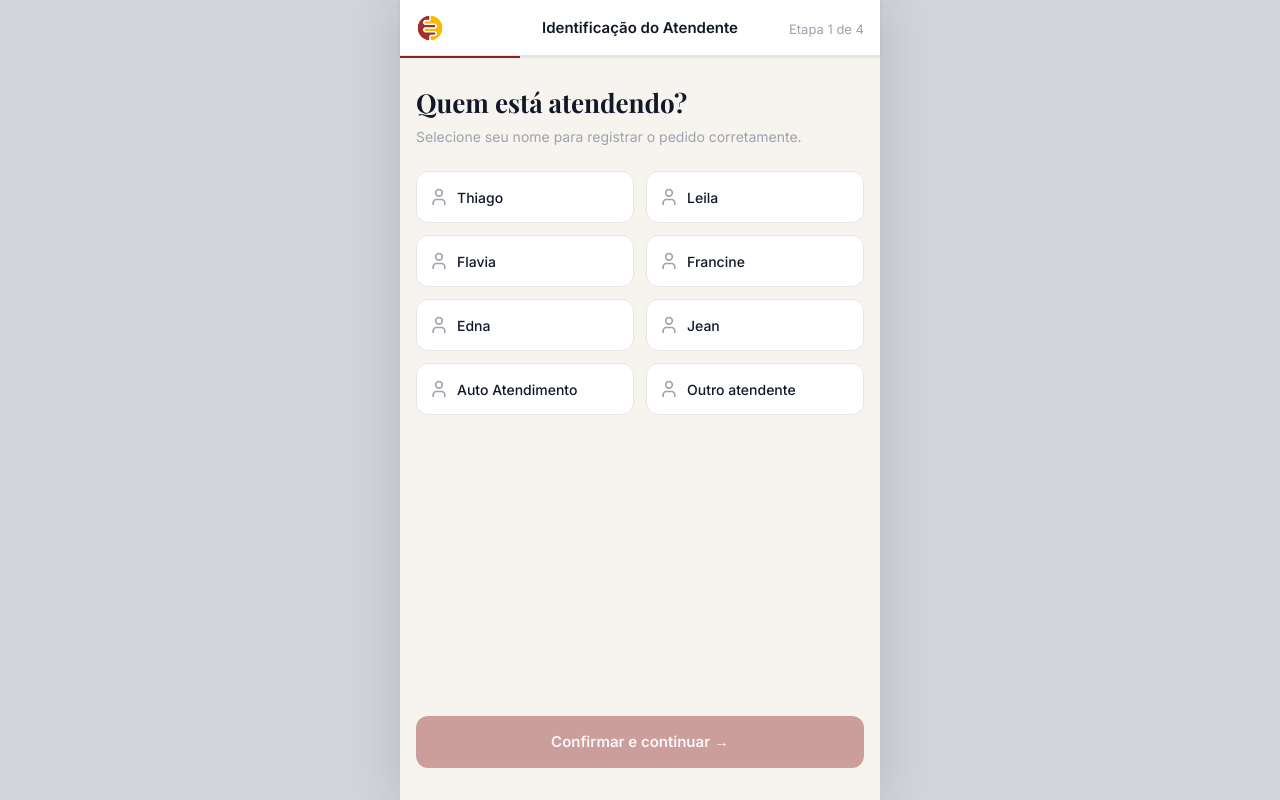
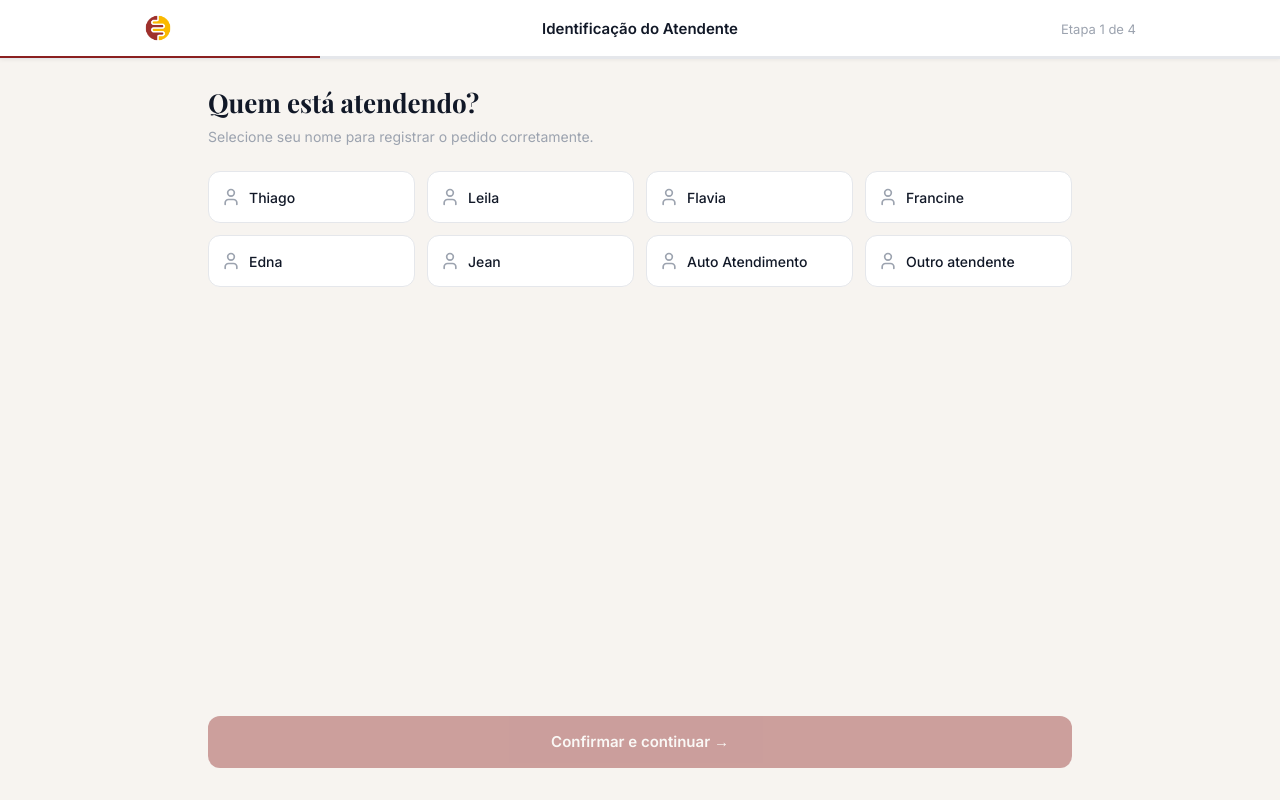
Before and after one commit to gweissrs/Formulario_Consulfarma, a React (Vite) app: page / in a window 1280 px wide. Built offline with nearby package versions, Linux system fonts and the light colour scheme; no server answers.

Commit message:
feat: responsividade desktop full-screen e simplificação de atendentes

```diff
--- a/src/components/AtendentePicker.jsx
+++ b/src/components/AtendentePicker.jsx
@@ -1,8 +1,7 @@
 import { useState } from 'react'
 import { User } from 'lucide-react'
-import { Input } from './ui/Input'
 
-const ATENDENTES_FIXOS = [
+const ATENDENTES = [
   'Thiago',
   'Leila',
   'Flavia',
@@ -10,37 +9,20 @@ const ATENDENTES_FIXOS = [
   'Edna',
   'Jean',
   'Auto Atendimento',
+  'Outro atendente',
 ]
 
 export function AtendentePicker({ onConfirmar }) {
   const [selecionado, setSelecionado] = useState(null)
-  const [mostrarOutro, setMostrarOutro] = useState(false)
-  const [nomeOutro, setNomeOutro] = useState('')
-
-  function handleSelecionar(nome) {
-    if (nome === 'Outro') {
-      setMostrarOutro(true)
-      setSelecionado('Outro')
-    } else {
-      setMostrarOutro(false)
-      setNomeOutro('')
-      setSelecionado(nome)
-    }
-  }
 
   function handleConfirmar() {
-    const nomeAtendente = selecionado === 'Outro' ? nomeOutro.trim() : selecionado
-    if (!nomeAtendente) return
-    onConfirmar({ id: nomeAtendente.toLowerCase(), nome: nomeAtendente })
+    if (!selecionado) return
+    onConfirmar({ id: selecionado.toLowerCase().replace(/\s+/g, '-'), nome: selecionado })
   }
-
-  const atendenteBotaoHabilitado =
-    selecionado !== null &&
-    (selecionado !== 'Outro' || nomeOutro.trim().length > 0)
 
   return (
     <div className="min-h-screen bg-bg flex flex-col step-transicao pt-[59px]">
-      <div className="flex-1 px-4 py-6 flex flex-col">
+      <div className="flex-1 w-full max-w-4xl mx-auto px-4 py-6 flex flex-col">
         <h1 className="font-display text-[26px] font-bold text-gray-900 mb-1">
           Quem está atendendo?
         </h1>
@@ -48,15 +30,15 @@ export function AtendentePicker({ onConfirmar }) {
           Selecione seu nome para registrar o pedido corretamente.
         </p>
 
-        <div className="grid grid-cols-2 gap-3">
-          {ATENDENTES_FIXOS.map(nome => {
+        <div className="grid grid-cols-2 lg:grid-cols-4 gap-3">
+          {ATENDENTES.map(nome => {
             const ativo = selecionado === nome
             return (
               <button
                 key={nome}
-                onClick={() => handleSelecionar(nome)}
+                onClick={() => setSelecionado(nome)}
                 className={`
-                  flex items-center gap-2 px-3 py-3 rounded-xl min-h-[52px]
+                  w-full flex items-center gap-2 px-3 py-3 rounded-xl min-h-[52px]
                   border-[1.5px] transition-all duration-150 text-left
                   ${ativo
                     ? 'border-primary bg-red-50'
@@ -71,42 +53,13 @@ export function AtendentePicker({ onConfirmar }) {
               </button>
             )
           })}
-
-          <button
-            onClick={() => handleSelecionar('Outro')}
-            className={`
-              flex items-center gap-2 px-3 py-3 rounded-xl min-h-[52px]
-              border-[1.5px] transition-all duration-150 text-left
-              ${selecionado === 'Outro'
-                ? 'border-primary bg-red-50'
-                : 'border-border bg-surface hover:border-gray-300'
-              }
-            `}
-          >
-            <User size={20} className={selecionado === 'Outro' ? 'text-primary' : 'text-gray-400'} />
-            <span className={`text-[14px] font-medium ${selecionado === 'Outro' ? 'text-primary' : 'text-gray-900'}`}>
-              Outro atendente
-            </span>
-          </button>
         </div>
-
-        {mostrarOutro && (
-          <div className="mt-4 slide-down">
-            <Input
-              label="Digite seu nome"
-              value={nomeOutro}
-              onChange={e => setNomeOutro(e.target.value)}
-              placeholder="Seu nome completo"
-              autoComplete="name"
-            />
-          </div>
-        )}
       </div>
 
-      <div className="px-4 pb-8 pt-2">
+      <div className="w-full max-w-4xl mx-auto px-4 pb-8 pt-2">
         <button
           onClick={handleConfirmar}
-          disabled={!atendenteBotaoHabilitado}
+          disabled={!selecionado}
           className={`
             w-full h-[52px] rounded-xl font-semibold text-[15px] text-white
             bg-primary transition-all duration-150
--- a/src/components/Checkout.jsx
+++ b/src/components/Checkout.jsx
@@ -108,7 +108,7 @@ export function Checkout({ pedido, valorTotal, onRemoverItem, onAdicionarItem, o
 
   return (
     <div className="min-h-screen bg-bg flex flex-col step-transicao pt-[59px]">
-      <div className="flex-1 px-4 py-6 flex flex-col gap-5">
+      <div className="flex-1 w-full max-w-2xl mx-auto px-4 py-6 flex flex-col gap-5">
         <div>
           <h1 className="font-display text-[26px] font-bold text-gray-900 mb-1">
             Revisão do Pedido
@@ -201,7 +201,7 @@ export function Checkout({ pedido, valorTotal, onRemoverItem, onAdicionarItem, o
         </div>
       </div>
 
-      <div className="px-4 pb-8 pt-2">
+      <div className="w-full max-w-2xl mx-auto px-4 pb-8 pt-2">
         <button
           onClick={handleEnviar}
           disabled={enviando || pedido.itens.length === 0}
--- a/src/components/ClienteForm.jsx
+++ b/src/components/ClienteForm.jsx
@@ -100,7 +100,7 @@ export function ClienteForm({ onConfirmar, atendente }) {
 
   return (
     <div className="min-h-screen bg-bg flex flex-col step-transicao pt-[59px]">
-      <div className="flex-1 px-4 py-6 flex flex-col gap-4">
+      <div className="flex-1 w-full max-w-2xl mx-auto px-4 py-6 flex flex-col gap-4">
         <div className="mb-2">
           <h1 className="font-display text-[26px] font-bold text-gray-900 mb-1">
             Dados do Cliente
@@ -155,7 +155,7 @@ export function ClienteForm({ onConfirmar, atendente }) {
         />
       </div>
 
-      <div className="px-4 pb-8 pt-2">
+      <div className="w-full max-w-2xl mx-auto px-4 pb-8 pt-2">
         <button
           onClick={handleSubmit}
           disabled={!tudoPreenchido}
--- a/src/components/ProdutoSelector.jsx
+++ b/src/components/ProdutoSelector.jsx
@@ -83,7 +83,7 @@ export function ProdutoSelector({ itens, onAdicionarItem, onVerCarrinho }) {
 
   return (
     <div className="min-h-screen bg-bg flex flex-col step-transicao pt-[59px]">
-      <div className="px-4 pt-5 pb-3 bg-bg">
+      <div className="w-full max-w-2xl mx-auto px-4 pt-5 pb-3">
         <h1 className="font-display text-[26px] font-bold text-gray-900 mb-1">
           Produtos de Interesse
         </h1>
@@ -105,7 +105,7 @@ export function ProdutoSelector({ itens, onAdicionarItem, onVerCarrinho }) {
         </div>
       </div>
 
-      <div className={`flex-1 px-4 py-3 flex flex-col gap-3 ${totalItens > 0 ? 'pb-28' : 'pb-6'}`}>
+      <div className={`flex-1 w-full max-w-2xl mx-auto px-4 py-3 flex flex-col gap-3 ${totalItens > 0 ? 'pb-28' : 'pb-6'}`}>
         {carregando ? (
           Array.from({ length: 6 }).map((_, i) => <SkeletonCard key={i} />)
         ) : produtosFiltrados.length === 0 ? (
@@ -217,7 +217,8 @@ export function ProdutoSelector({ itens, onAdicionarItem, onVerCarrinho }) {
       </div>
 
       {totalItens > 0 && (
-        <div className="fixed-bottom-bar px-4 pb-6 pt-3 bg-surface border-t border-border">
+        <div className="fixed-bottom-bar bg-surface border-t border-border">
+          <div className="max-w-2xl mx-auto px-4 pb-6 pt-3">
             <button
               onClick={onVerCarrinho}
               className="w-full h-[52px] rounded-xl bg-primary text-white font-semibold text-[15px] hover:bg-primary-hover transition-colors duration-150"
@@ -225,6 +226,7 @@ export function ProdutoSelector({ itens, onAdicionarItem, onVerCarrinho }) {
               Revisar pedido · {totalItens} {totalItens === 1 ? 'produto' : 'produtos'} · {totalFormatado}
             </button>
           </div>
+        </div>
       )}
     </div>
   )
--- a/src/components/ProgressBar.jsx
+++ b/src/components/ProgressBar.jsx
@@ -11,11 +11,8 @@ export function ProgressBar({ step, onVoltar }) {
   const progresso = (step / 4) * 100
 
   return (
-    <div className="fixed-bar">
-      <div
-        className="bg-surface border-b border-border h-14 flex items-center px-4"
-        style={{ boxShadow: '0 1px 4px rgba(0,0,0,0.06)' }}
-      >
+    <div className="fixed-bar bg-surface border-b border-border" style={{ boxShadow: '0 1px 4px rgba(0,0,0,0.06)' }}>
+      <div className="h-14 flex items-center px-4 max-w-5xl mx-auto">
         <div className="w-1/4 flex items-center gap-2">
           <img
             src="/favicon.png"
--- a/src/components/Sucesso.jsx
+++ b/src/components/Sucesso.jsx
@@ -9,7 +9,7 @@ export function Sucesso({ pedido, valorTotal, offline, onNovoPedido, onTrocarAte
 
   return (
     <div className="min-h-screen bg-bg flex flex-col step-transicao">
-      <div className="flex-1 flex flex-col items-center justify-center px-4 py-12">
+      <div className="flex-1 flex flex-col items-center justify-center px-4 py-12 w-full max-w-2xl mx-auto">
         <div
           className="w-16 h-16 rounded-full flex items-center justify-center mb-6 check-pop"
           style={{ backgroundColor: '#16A34A' }}
@@ -62,7 +62,7 @@ export function Sucesso({ pedido, valorTotal, offline, onNovoPedido, onTrocarAte
         </div>
       </div>
 
-      <div className="px-4 pb-8 pt-2 flex flex-col gap-3">
+      <div className="w-full max-w-2xl mx-auto px-4 pb-8 pt-2 flex flex-col gap-3">
         <button
           onClick={onNovoPedido}
           className="w-full h-[52px] rounded-xl bg-primary text-white font-semibold text-[15px] hover:bg-primary-hover transition-colors duration-150"
--- a/src/index.css
+++ b/src/index.css
@@ -36,39 +36,24 @@ body {
 }
 
 #root {
-  max-width: 480px;
-  margin: 0 auto;
   min-height: 100vh;
   position: relative;
-}
-
-@media (min-width: 481px) {
-  body {
-    background-color: #D1D5DB;
-  }
-
-  #root {
-    box-shadow: 0 0 48px rgba(0, 0, 0, 0.14);
-  }
+  background-color: var(--color-bg);
 }
 
 .fixed-bar {
   position: fixed;
   top: 0;
-  left: 50%;
-  transform: translateX(-50%);
-  width: 100%;
-  max-width: 480px;
+  left: 0;
+  right: 0;
   z-index: 30;
 }
 
 .fixed-bottom-bar {
   position: fixed;
   bottom: 0;
-  left: 50%;
-  transform: translateX(-50%);
-  width: 100%;
-  max-width: 480px;
+  left: 0;
+  right: 0;
   z-index: 20;
 }
 
```
Lines whose indentation alone changed are shown as unchanged.
